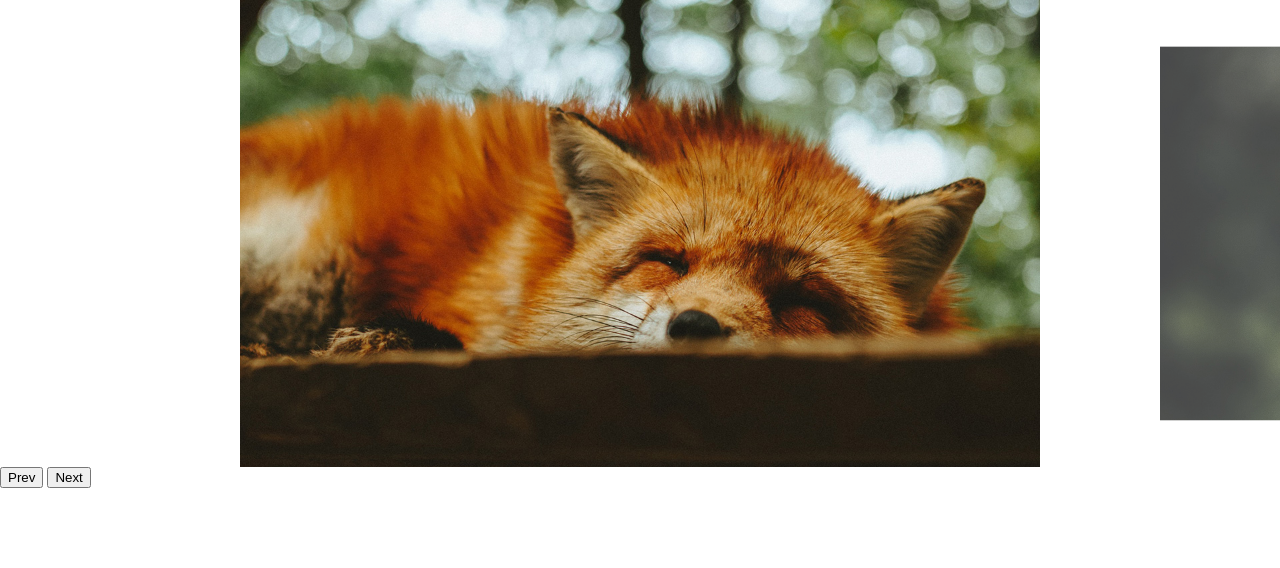
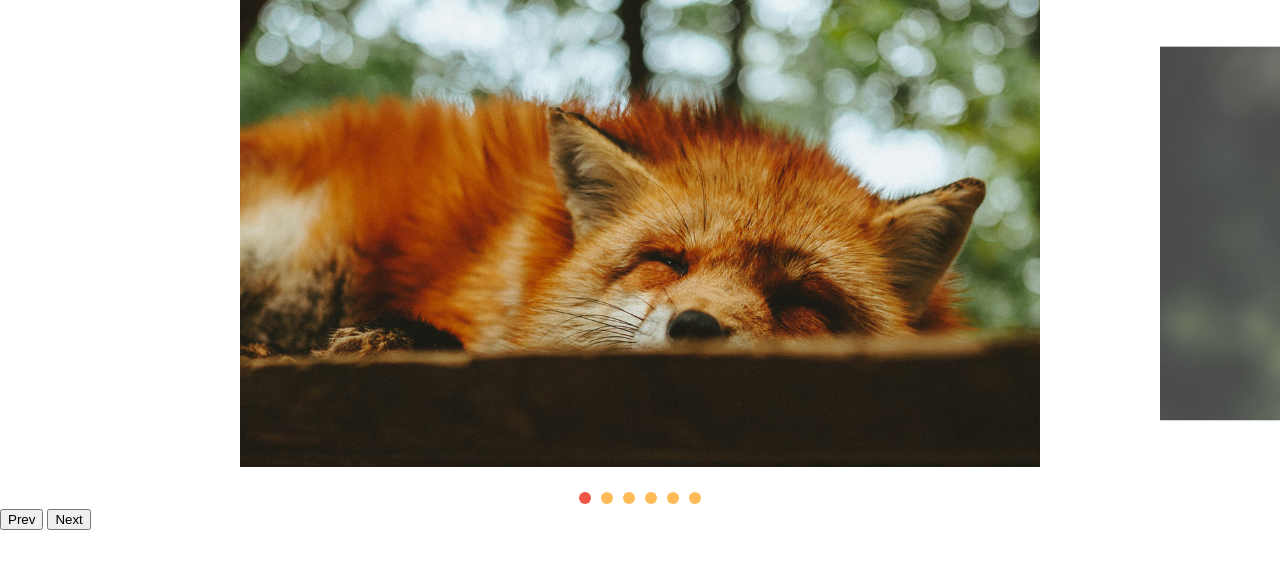
Before and after one commit to MarcusDevinicius/Slide-animais, a plain HTML site: page index.html in a window 1280 px wide. Drawn offline with Linux system fonts and the light colour scheme.

Commit message:
Finalizando

```diff
--- a/CSS/style.css
+++ b/CSS/style.css
@@ -46,3 +46,24 @@ img {
 .slide {
     transform: translate3d(-3943px, 0, 0);
 }
+
+[data-control="slide"]{
+    display: flex;
+    justify-content: center;
+    margin-top: 20px;
+}
+
+[data-control="slide"] li a {
+    display: block;
+    width: 12px;
+    height: 12px;
+    background: #FB5;
+    border-radius: 50%;
+    overflow: hidden;
+    text-indent: -999px;
+    margin: 5px;
+}
+
+[data-control="slide"] li.active a, [data-control="slide"] li.active a:hover {
+    background: #E54;
+}
--- a/js/script.js
+++ b/js/script.js
@@ -2,5 +2,6 @@ import {SlideNav} from './slide.js';
 
 const slide = new SlideNav('.slide', '.slide-wrapper');
 slide.init();
+slide.addControl();
 
 slide.addArrow('.prev', '.next');
--- a/js/slide.js
+++ b/js/slide.js
@@ -9,6 +9,7 @@ export class Slide {
             movement: 0
         }
         this.activeClass = 'active';
+        this.chageEvent = new Event('changeEvent');
     }
 
     transition(active) {
@@ -104,6 +105,7 @@ export class Slide {
         this.slidesIndexNav(index);
         this.dist.finalPosition = activeSlide.position;
         this.changeActiveClass();
+        this.wrapper.dispatchEvent(this.chageEvent);
     }
 
     changeActiveClass() {
@@ -152,11 +154,19 @@ export class Slide {
         this.slidesConfig();
         this.addResizeEvent();
         this.changeSlide(0);
+        // this.createControl()
         return this
     }
 }
 
 export class SlideNav extends Slide {
+
+    constructor(slide, wrapper) {
+        super(slide, wrapper);
+        this.bindControlEvents();
+
+    }
+
     addArrow(prev, next) {
         this.prevElement  = document.querySelector(prev);
         this.nextElement  = document.querySelector(next);
@@ -167,4 +177,39 @@ export class SlideNav extends Slide {
         this.prevElement.addEventListener('click', this.activePrevSlide);
         this.nextElement.addEventListener('click', this.activeNextSlide);
     }
+
+    createControl() {
+        const control = document.createElement('ul');
+        control.dataset.control = 'slide';
+        this.slideArray.forEach((item, index) => {
+            control.innerHTML += `<li><a href="#slide${index + 1}">${index + 1}</a></li>`
+        });
+        this.wrapper.appendChild(control);
+        return control;
+    }
+
+    eventControl(item, index) {
+        item.addEventListener('click', (event) => {
+            event.preventDefault();
+            this.changeSlide(index);
+        });
+        this.wrapper.addEventListener('changeEvent', this.activeControlItem);
+    }
+
+    activeControlItem() {
+        this.controlArray.forEach(item => item.classList.remove(this.activeClass));
+        this.controlArray[this.index.active].classList.add(this.activeClass);
+    }
+
+    addControl(customControl) {
+        this.control = document.querySelector(customControl) || this.createControl();
+        this.controlArray = [...this.control.children];
+        this.controlArray.forEach(this.eventControl);
+        this.activeControlItem();
+    }
+
+    bindControlEvents() {
+        this.eventControl = this.eventControl.bind(this);
+        this.activeControlItem = this.activeControlItem.bind(this);
+    }
 }
```
